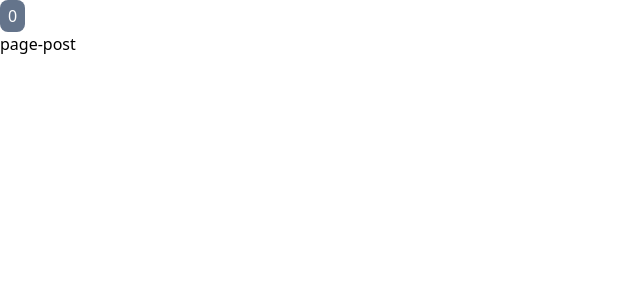
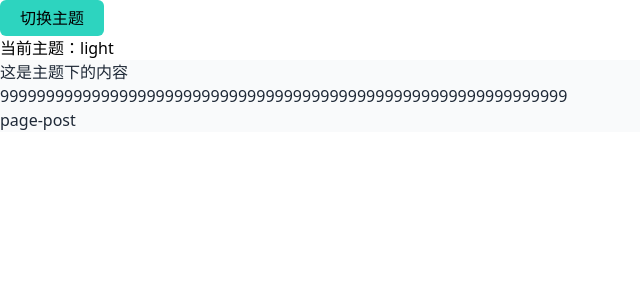
Before and after one commit to no-chili/nuxt-juejin, a Nuxt app: page / in a window 1280 px wide. Shown: the top 300 px of the page, without its empty margins (0-640 px from the left). Built offline with nearby package versions, Linux system fonts and the light colour scheme.

Commit message:
主题化

```diff
--- a/app.vue
+++ b/app.vue
@@ -1,14 +1,20 @@
 <template>
   <div>
     <button
-      class="rounded-lg px-2 text-white bg-slate-500 py-1 font-sans font-medium shadow-2xl transition-colors hover:bg-slate-400 active:bg-slate-600"
-      @click="count++"
+      class="h-9 rounded-md bg-teal-400 px-5 text-center text-black transition-all hover:bg-teal-500 active:bg-teal-600"
+      @click="changeTheme"
     >
-    {{ count }}
+      切换主题
     </button>
-    <NuxtPage />
+    <div>当前主题：{{ currentTheme }}</div>
+    <div class="bg-base text-main">
+      <p>这是主题下的内容</p>
+      <div>99999999999999999999999999999999999999999999999999999999999999</div>
+      <NuxtPage />
+    </div>
   </div>
 </template>
 <script setup lang="ts">
-let count = ref<number>(0)
+import './style/global.css'
+const { currentTheme, changeTheme } = useTheme()
 </script>
--- /dev/null
+++ b/composables/useMedo.ts
@@ -0,0 +1,19 @@
+export function useTheme() {
+  const themeList = ['light', 'dark']
+  const currentTheme = ref(themeList[0])
+  let index = 0
+  function changeTheme() {
+    const body = document.body
+    themeList.forEach((item) => {
+      body.classList.remove(item + '-theme')
+    })
+    index++
+    const theme = themeList[index % themeList.length]
+    currentTheme.value = theme
+    body.classList.add(theme + '-theme')
+  }
+  return {
+    currentTheme,
+    changeTheme,
+  }
+}
--- /dev/null
+++ b/style/global.css
@@ -0,0 +1,25 @@
+@tailwind base;
+@tailwind components;
+@tailwind utilities;
+
+:root {
+  --color-highlight: 59, 130, 246;
+  --color-bg-base: 249, 250, 251;
+  --color-bg-nav: 243, 244, 246;
+  --color-text-main: 31, 41, 55;
+  --color-text-muted: 243, 244, 246;
+  --color-text-invert: 249, 250, 251;
+  --color-fill-main: 59, 130, 246;
+  --color-fill-muted: 191, 219, 254;
+}
+
+.dark-theme {
+  --color-highlight: 37, 99, 235;
+  --color-bg-base: 75, 85, 99;
+  --color-bg-nav: 55, 65, 81;
+  --color-text-main: 245, 245, 244;
+  --color-text-muted: 250, 250, 249;
+  --color-text-invert: 245, 245, 244;
+  --color-fill-main: 37, 99, 235;
+  --color-fill-muted: 147, 197, 253;
+}
--- a/tailwind.config.js
+++ b/tailwind.config.js
@@ -1,4 +1,13 @@
 /** @type {import('tailwindcss').Config} */
+function withOpacityValue(variable) {
+  // 返回一个函数，透明度为可选参数，这样在 HTML 元素中使用颜色基础类时，既可以采用 text-blue-500 方式，也支持 text-blue-500/20 快捷同时设置透明度的形式
+  return ({ opacityValue }) => {
+    if (opacityValue === undefined) {
+      return `rgb(var(${variable}))`
+    }
+    return `rgba(var(${variable}), ${opacityValue})`
+  }
+}
 module.exports = {
   content: [
     './components/**/*.{js,vue,ts}',
@@ -8,7 +17,49 @@ module.exports = {
     './app.vue',
   ],
   theme: {
-    extend: {},
+    extend: {
+      // 设置字体颜色基础类
+      textColor: {
+        highlight: withOpacityValue('--color-highlight'),
+        main: withOpacityValue('--color-text-main'),
+        muted: withOpacityValue('--color-text-muted'),
+        invert: withOpacityValue('--color-text-invert'),
+      },
+      // 设置背景颜色基础类
+      // 其中 base 基础类是用于设置网页背景色，nav 基础类用于设置导航栏背景色
+      // 其他的基础类是用于设置元素的填充背景色
+      backgroundColor: {
+        highlight: withOpacityValue('--color-highlight'),
+        base: withOpacityValue('--color-bg-base'),
+        nav: withOpacityValue('--color-bg-nav'),
+        main: withOpacityValue('--color-fill-main'),
+        muted: withOpacityValue('--color-fill-muted'),
+      },
+      // 设置渐变颜色基础类
+      gradientColorStops: {
+        highlight: withOpacityValue('--color-highlight'),
+      },
+      // 设置表单外框阴影颜色基础类
+      ringColor: {
+        highlight: withOpacityValue('--color-highlight'),
+      },
+      // 设置卡片阴影颜色基础类
+      boxShadowColor: {
+        highlight: withOpacityValue('--color-highlight'),
+      },
+      // 设置边框颜色基础类
+      borderColor: {
+        highlight: withOpacityValue('--color-highlight'),
+      },
+      // 设置光标颜色基础类
+      caretColor: {
+        highlight: withOpacityValue('--color-highlight'),
+      },
+      // 设置表单强调色基础类
+      accentColor: {
+        highlight: withOpacityValue('--color-highlight'),
+      },
+    },
   },
   plugins: [],
 }
```
